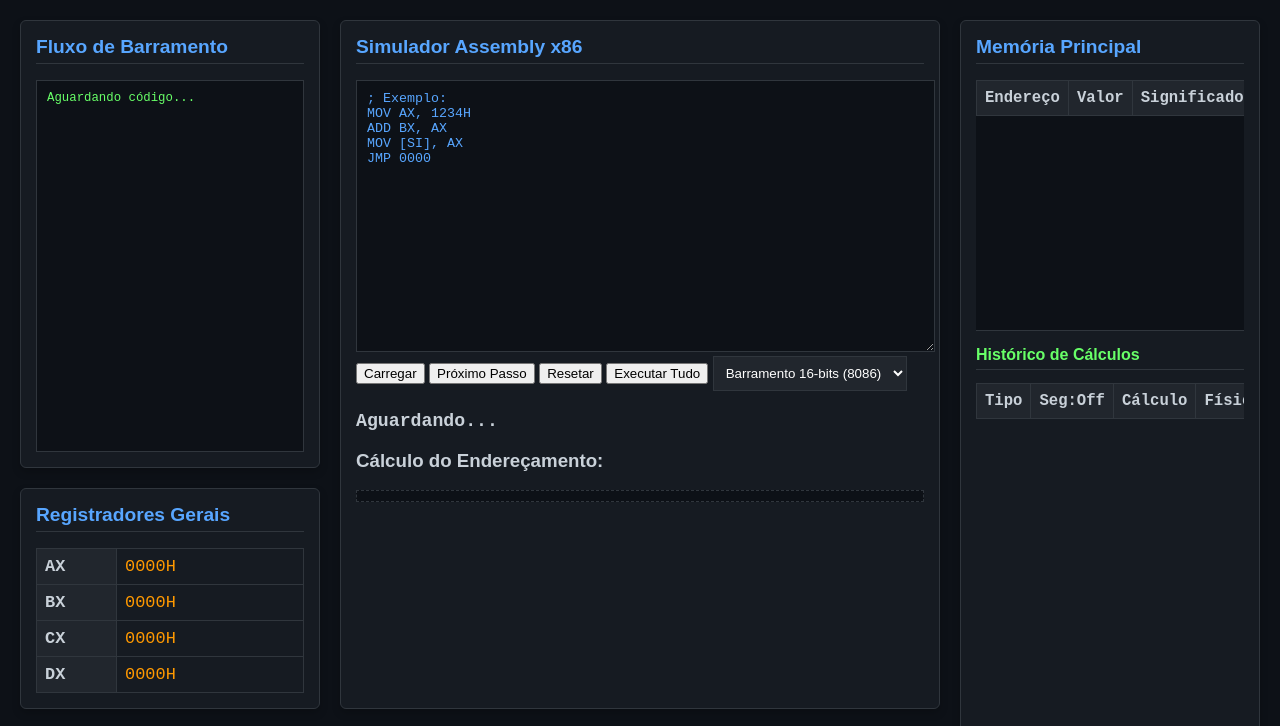
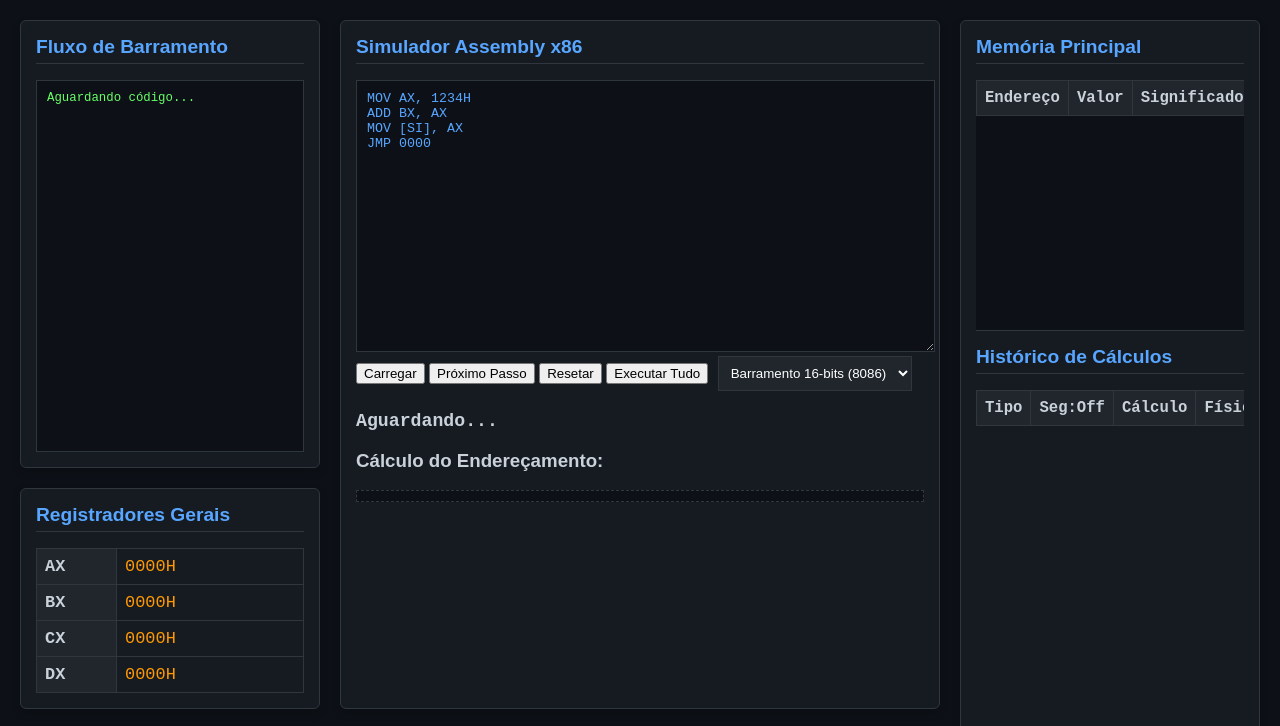
Before and after one commit to ikwBR/FullJavaSimulador-X86-modo-real-, a plain HTML site: page index.html in a window 1280 px wide. Shown: the top 726 px of the page. Drawn offline with Linux system fonts and the light colour scheme.

Commit message:
Update index.html

```diff
--- a/index.html
+++ b/index.html
@@ -46,7 +46,6 @@
         <div id="codigo-editor" class="section">
             <h2>Simulador Assembly x86</h2>
             <textarea id="assembly-code" placeholder="Insira seu código Assembly aqui...">
-; Exemplo:
 MOV AX, 1234H
 ADD BX, AX
 MOV [SI], AX
@@ -58,7 +57,7 @@ JMP 0000
                 <button onclick="simulateExecution('step')">Próximo Passo</button>
                 <button onclick="simulateExecution('reset')">Resetar</button>
                 <button id="btn-autorun" onclick="toggleAutoRun()">Executar Tudo</button>
-                <select id="bus-mode" onchange="changeBusMode()" style="padding: 8px; background: #21262d; color: white; border: 1px solid #30363d;">
+                <select id="bus-mode" onchange="changeBusMode()" style="padding: 8px; background: #21262d; color: white; border: 1px solid #30363d; margin-left: 5px;">
                     <option value="8">Barramento 8-bits (8088)</option>
                     <option value="16" selected>Barramento 16-bits (8086)</option>
                 </select>
@@ -87,7 +86,7 @@ JMP 0000
             <h2>Memória Principal</h2>
             <div id="memory-view" style="height: 250px; overflow-y: auto; margin-bottom: 15px; border-bottom: 1px solid #30363d;"></div>
 
-            <h2 style="color: #68ff68; font-size: 1.0em; margin-top: 10px;">Histórico de Cálculos</h2>
+            <h2>Histórico de Cálculos</h2>
             <div id="calc-history-view" style="height: 150px; overflow-y: auto;"></div>
         </div>
     </div>
```
